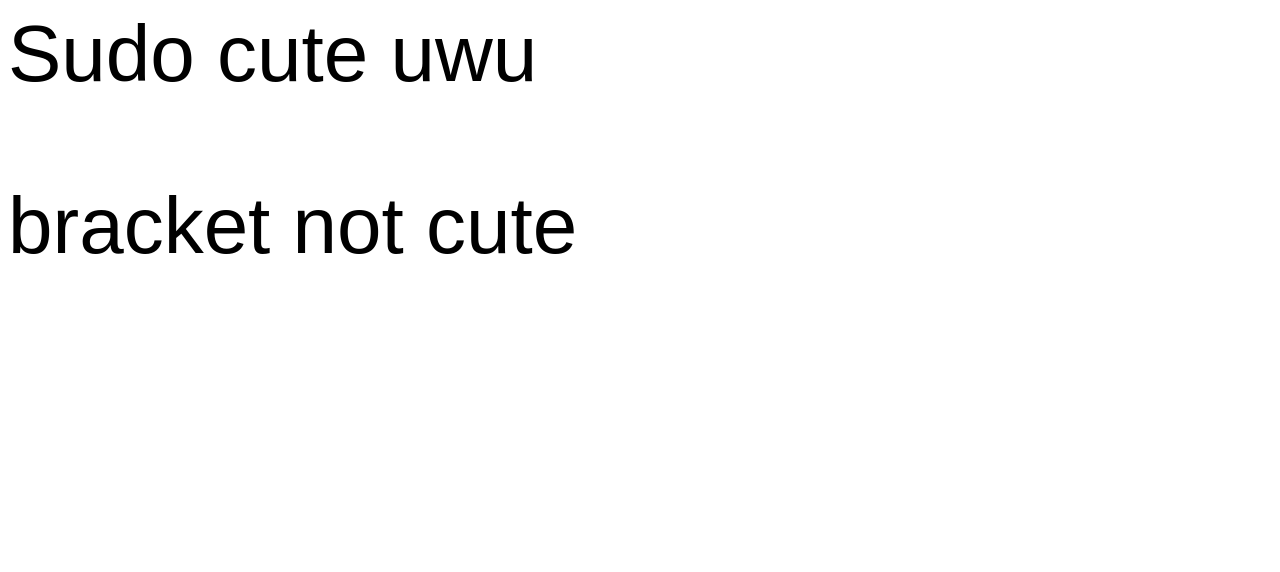
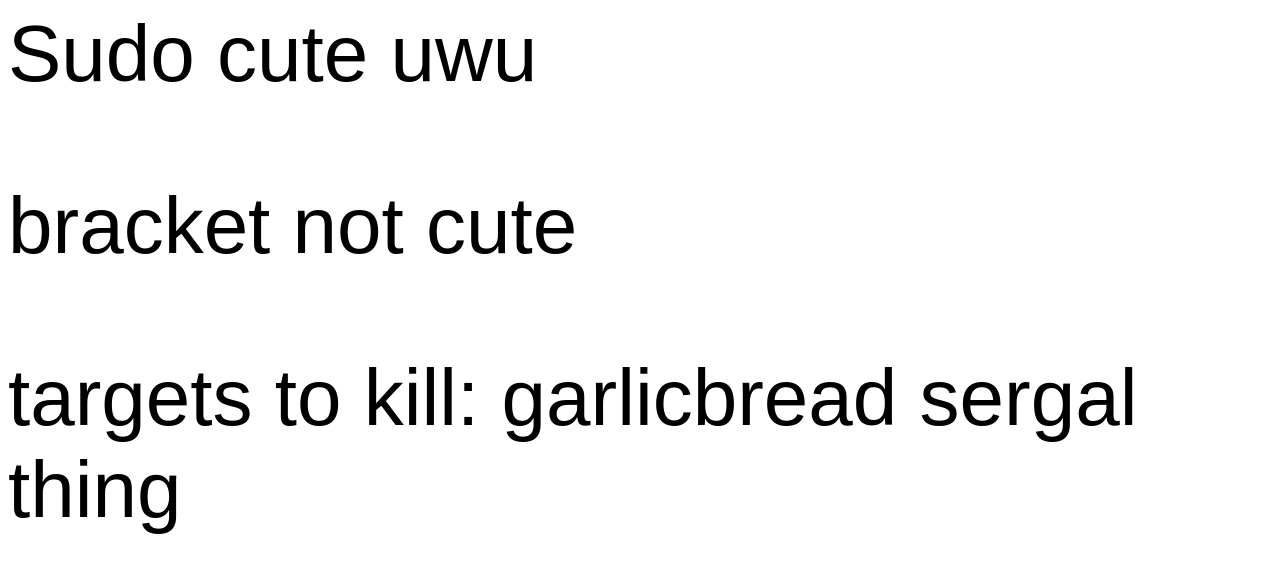
Before and after one commit to protogen-space/protogen-space.github.io, a plain HTML site: page index.html in a window 1280 px wide. Drawn offline with Linux system fonts and the light colour scheme.

Commit message:
Update index.html

```diff
--- a/index.html
+++ b/index.html
@@ -10,5 +10,6 @@
     <body>
         <p>Sudo cute uwu</p>
         <p>bracket not cute</p>
+        <p>targets to kill: garlicbread sergal thing</p>
     </body>
 </html>
```
